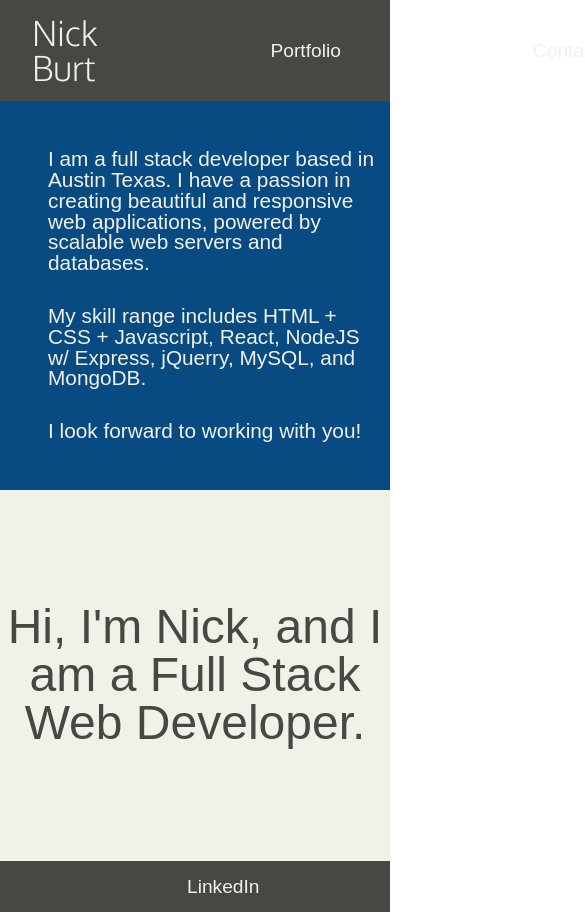
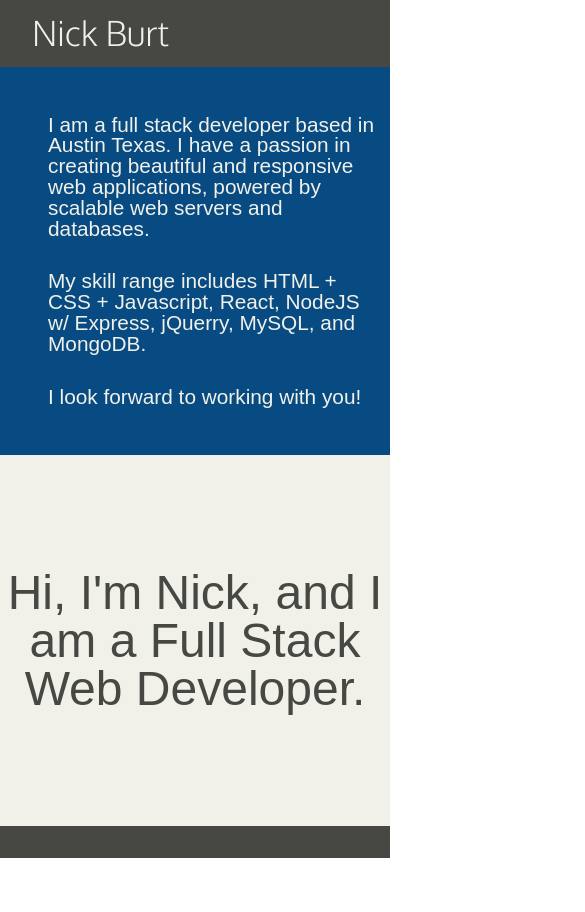
Before and after one commit to nbur4556/react-portfolio, a React (Create React App) app: page / in a window 390 px wide. Shown: the top 912 px of the page, 585 px wide, since content can reach past the window. After the commit the page ends 858 px from the top, so only its background shows below. Built offline with nearby package versions, Linux system fonts and the light colour scheme; a web font is replaced by a local one.

Commit message:
fix: hide nav bar links on small screens to prevent overflow

```diff
--- a/src/components/Header.js
+++ b/src/components/Header.js
@@ -3,6 +3,7 @@ import { Link } from 'react-router-dom';
 
 // Assets
 import '../stylesheets/navbars.css';
+import '../stylesheets/navbars-responsive.css';
 import resume from '../assets/web-dev-resume.pdf';
 
 const Header = () => {
@@ -10,7 +11,7 @@ const Header = () => {
         <nav className="navbar">
             {/* Main Link to Landing Page */}
             <Link className="pagelink" to="/"><h1>Nick Burt</h1></Link>
-            <ul>
+            <ul className="groupedlinks">
                 {/* Links to Website Pages */}
                 <Link className="pagelink" to="/portfolio"><li>Portfolio</li></Link>
                 <Link className="pagelink" to="/contact"><li>Contact</li></Link>
--- /dev/null
+++ b/src/stylesheets/navbars-responsive.css
@@ -0,0 +1,11 @@
+@media(max-width: 950px){
+    .navbar .groupedlinks{
+        display:none;
+    }
+}
+
+@media(max-width: 500px){
+    .navbar ul{
+        display:none;
+    }
+}
--- a/src/stylesheets/navbars.css
+++ b/src/stylesheets/navbars.css
@@ -3,13 +3,13 @@
     flex-direction: row;
 
     padding: 1em 2em;
+    max-width: 100%;
 
     background-color: var(--main-dark);
-
 }
 
 .navbar h1{
-    margin: 0 5em 0 0;
+    margin: 0 7rem 0 0;
     font-family: 'Oxygen', sans-serif;
     font-size: 1.8em;
 
@@ -23,7 +23,7 @@
 }
 
 .navbar li{
-    margin: 0 10em 0 0;
+    margin: 0 10rem 0 0;
 
     font-family: 'Puritan', sans-serif;
 }
```
